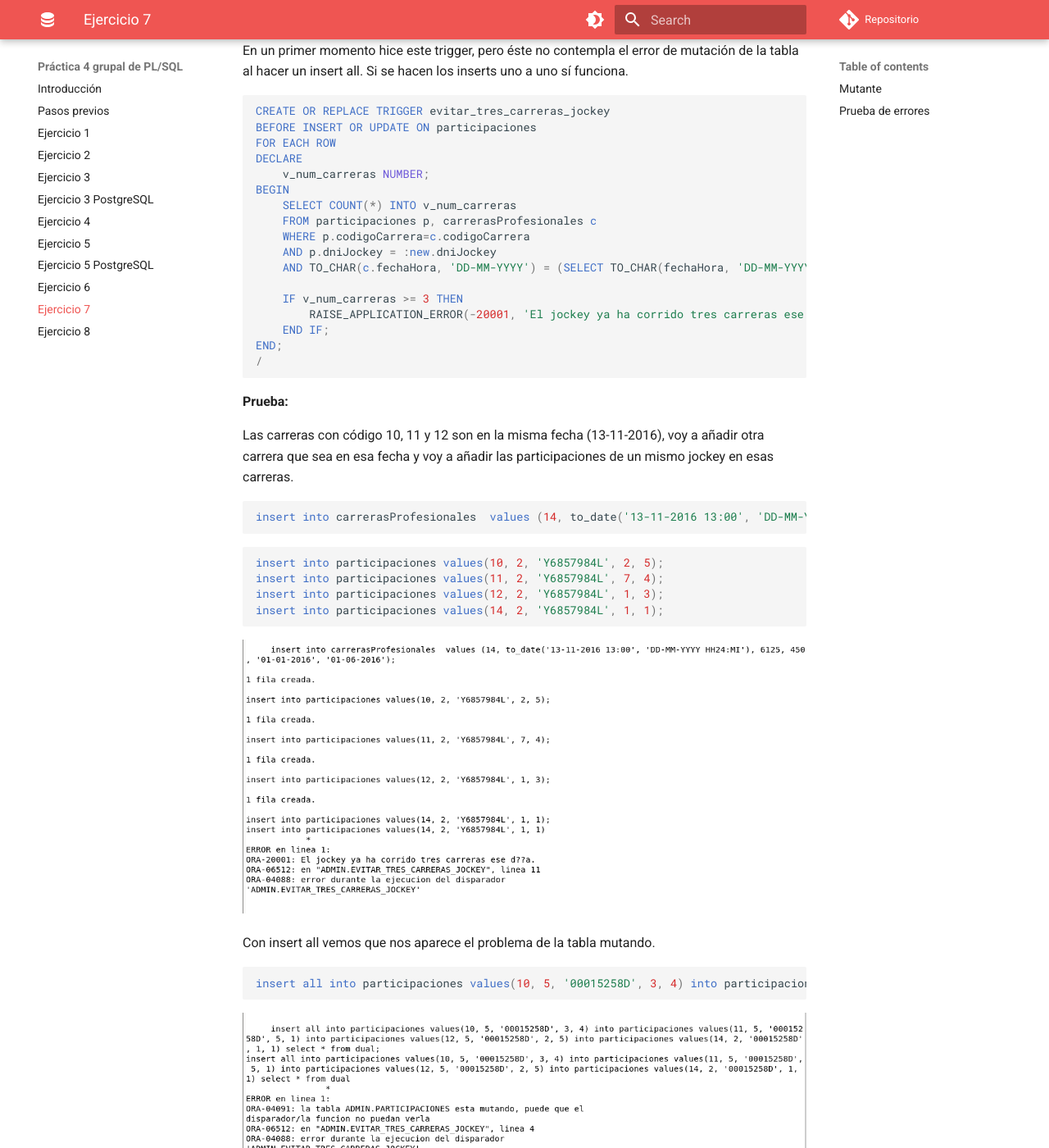
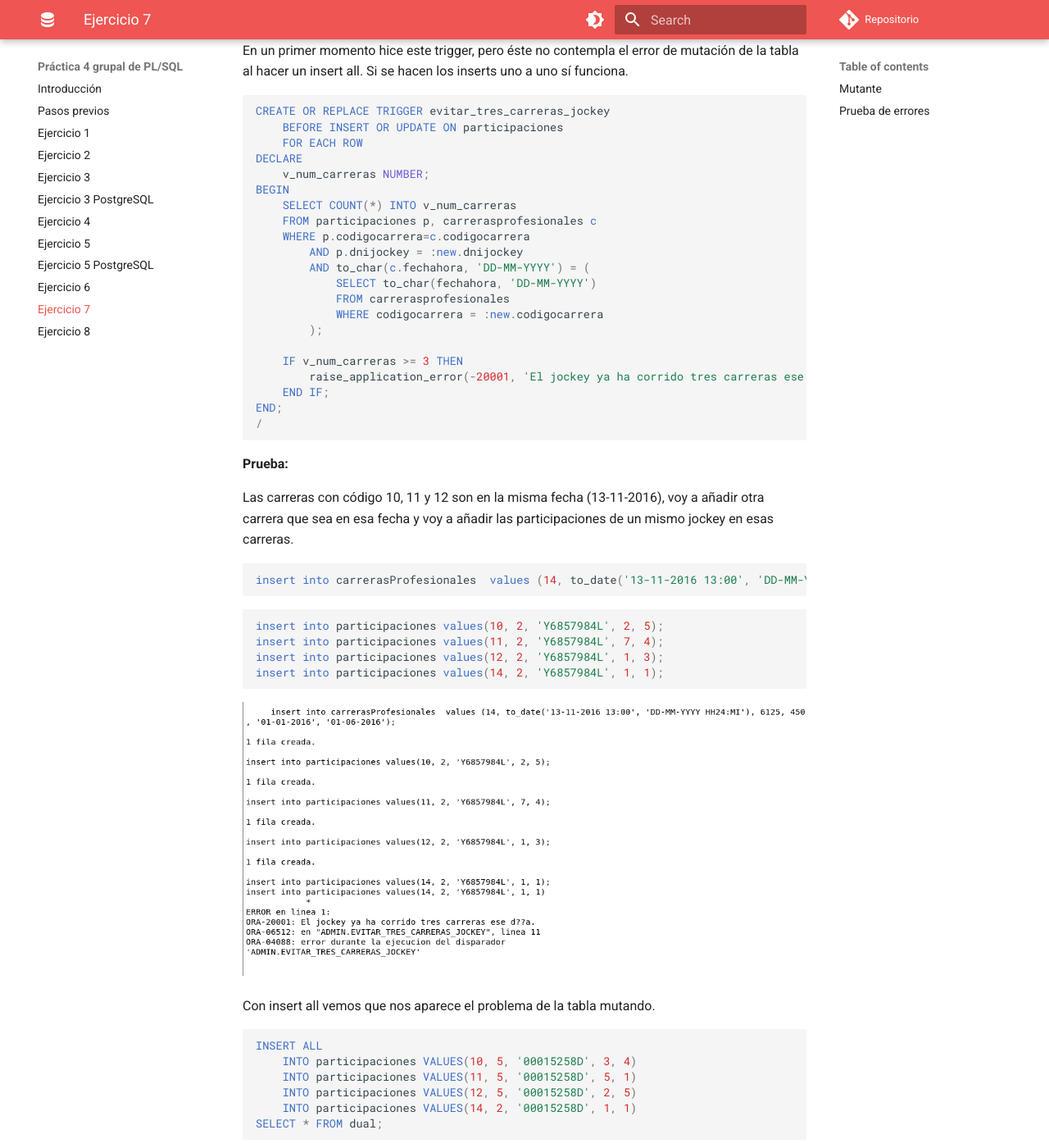
Before and after one commit to adriasir123/grupalesbdc, an MkDocs documentation site: the page built from docs/p4-grupal-plsql/ejercicio7.md, in a window 1280 px wide and 1400 px high, scrolled down 246 px. Shown: the whole window at 82% size. Built offline with MkDocs 1.6.1 and Material for MkDocs 9.7.7, drawn with Linux system fonts in a browser that asks for light colours; comment, search, counter and statistics services are not loaded.

Commit message:
ej7 formatos

````diff
--- a/docs/p4-grupal-plsql/ejercicio7.md
+++ b/docs/p4-grupal-plsql/ejercicio7.md
@@ -6,19 +6,23 @@ En un primer momento hice este trigger, pero éste no contempla el error de muta
 
 ```sql
 CREATE OR REPLACE TRIGGER evitar_tres_carreras_jockey
-BEFORE INSERT OR UPDATE ON participaciones
-FOR EACH ROW
+    BEFORE INSERT OR UPDATE ON participaciones
+    FOR EACH ROW
 DECLARE
     v_num_carreras NUMBER;
 BEGIN
     SELECT COUNT(*) INTO v_num_carreras
-    FROM participaciones p, carrerasProfesionales c
-    WHERE p.codigoCarrera=c.codigoCarrera
-    AND p.dniJockey = :new.dniJockey
-    AND TO_CHAR(c.fechaHora, 'DD-MM-YYYY') = (SELECT TO_CHAR(fechaHora, 'DD-MM-YYYY') FROM carrerasProfesionales WHERE codigoCarrera = :new.codigoCarrera);
+    FROM participaciones p, carrerasprofesionales c
+    WHERE p.codigocarrera=c.codigocarrera
+        AND p.dnijockey = :new.dnijockey
+        AND to_char(c.fechahora, 'DD-MM-YYYY') = (
+            SELECT to_char(fechahora, 'DD-MM-YYYY')
+            FROM carrerasprofesionales
+            WHERE codigocarrera = :new.codigocarrera
+        );
 
     IF v_num_carreras >= 3 THEN
-        RAISE_APPLICATION_ERROR(-20001, 'El jockey ya ha corrido tres carreras ese día.');
+        raise_application_error(-20001, 'El jockey ya ha corrido tres carreras ese día.');
     END IF;
 END;
 /
@@ -44,7 +48,12 @@ insert into participaciones values(14, 2, 'Y6857984L', 1, 1);
 Con insert all vemos que nos aparece el problema de la tabla mutando.
 
 ```sql
-insert all into participaciones values(10, 5, '00015258D', 3, 4) into participaciones values(11, 5, '00015258D', 5, 1) into participaciones values(12, 5, '00015258D', 2, 5) into participaciones values(14, 2, '00015258D', 1, 1) select * from dual;
+INSERT ALL
+    INTO participaciones VALUES(10, 5, '00015258D', 3, 4)
+    INTO participaciones VALUES(11, 5, '00015258D', 5, 1)
+    INTO participaciones VALUES(12, 5, '00015258D', 2, 5)
+    INTO participaciones VALUES(14, 2, '00015258D', 1, 1)
+SELECT * FROM dual;
 ```
 
 ![prueba2](/img/capturas-arantxa/81.png)
````
